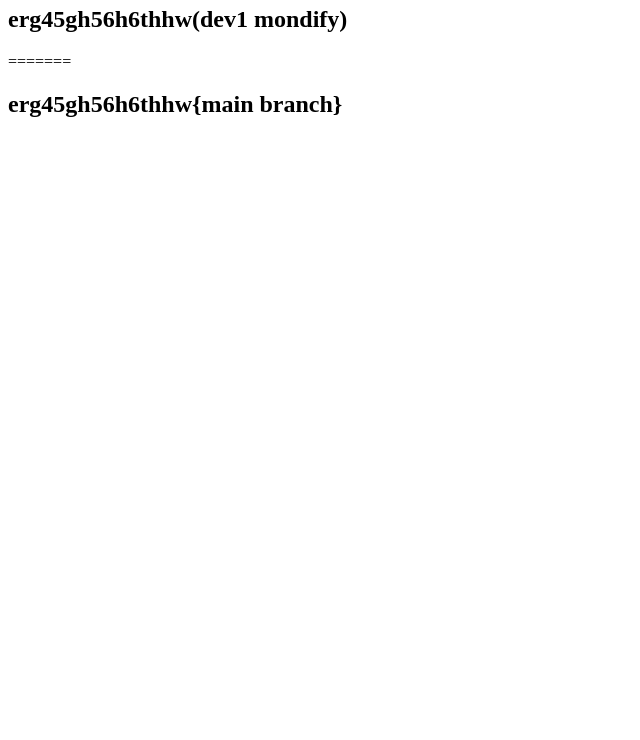
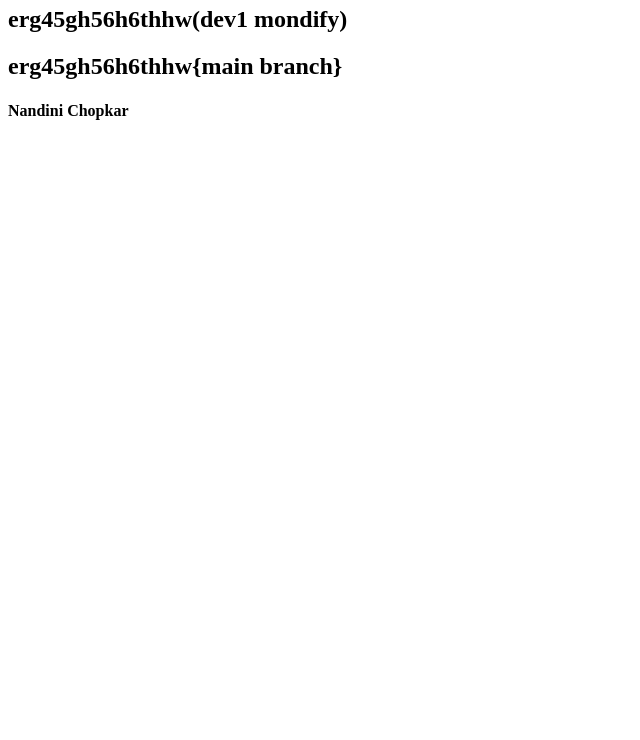
Before and after one commit to nandinichopkar/pskprojectapp1, a plain HTML site: page index.html in a window 1280 px wide. Shown: the part 60-800 px from the top of the page, without its empty margins (0-640 px from the left). Drawn offline with Linux system fonts and the light colour scheme.

Commit message:
added h4 tag

```diff
--- a/index.html
+++ b/index.html
@@ -1,6 +1,4 @@
 <h1>dvtrhynytbgttgt</h1>
-<!-- <<<<<<< HEAD -->
 <h2>erg45gh56h6thhw(dev1 mondify)</h2>
-=======
 <h2>erg45gh56h6thhw{main branch}</h2>
-<!-- >>>>>>> main -->
+<h4>Nandini Chopkar</h4>
```
